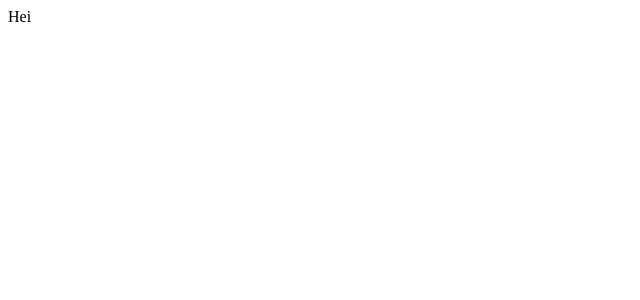
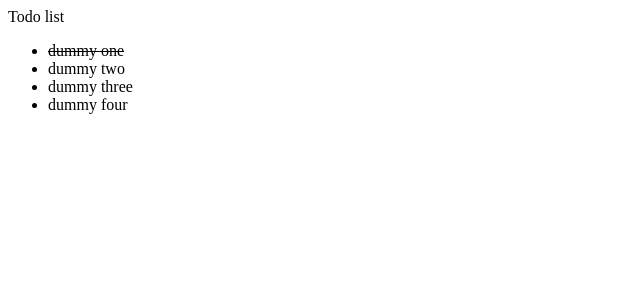
Before and after one commit to mfeiring/todo-redux, a React app: page / in a window 1280 px wide. Shown: the top 300 px of the page, without its empty margins (0-640 px from the left). Built offline with nearby package versions, Linux system fonts and the light colour scheme.

Commit message:
Add simple actions.js, reducer.js, todo-components

```diff
--- /dev/null
+++ b/src/App.jsx
@@ -0,0 +1,16 @@
+import React, { Component } from 'react';
+import Todo from './Todo';
+import TodoList from './TodoList';
+import { connect } from 'react-redux';
+
+class App extends Component {
+  render() {
+    return (
+      <div>Todo list
+        <TodoList />
+      </div>
+    );
+  }
+}
+
+export default connect(state => ({todos: state}))(App);
--- /dev/null
+++ b/src/Todo.jsx
@@ -0,0 +1,14 @@
+import React, { Component } from 'react';
+
+class Todo extends Component {
+  render() {
+    const { todo } = this.props;
+    if(todo.isDone) {
+      return <strike>{todo.text}</strike>;
+    } else {
+      return <span>{todo.text}</span>;
+    }
+  }
+}
+
+export default Todo;
--- /dev/null
+++ b/src/TodoList.jsx
@@ -0,0 +1,21 @@
+import React, { Component } from 'react';
+import { connect } from 'react-redux';
+import Todo from './Todo';
+
+class TodoList extends Component {
+  render() {
+    const { todos } = this.props;
+    return (
+      <ul className="todo-list">
+        {todos.map(t => (
+          <li key={t.id}
+              className='todo-item'>
+            <Todo todo={t} />
+          </li>
+        ))}
+      </ul>
+    );
+  }
+}
+
+export default connect(state => ({todos: state}))(TodoList);
--- /dev/null
+++ b/src/actions.js
@@ -0,0 +1,6 @@
+export function addTodo(todo) {
+  return {
+    type: 'ADD_TODO',
+    todo: todo
+  }
+}
--- a/src/index.js
+++ b/src/index.js
@@ -1,4 +1,15 @@
 import React from 'react';
 import { render } from 'react-dom';
+import { createStore } from 'redux';
+import App from './App';
+import todoReducer from './reducer';
+import { Provider } from 'react-redux';
 
-render(<div>Hei</div>, document.getElementById('app'))
+const store = createStore(todoReducer);
+
+render(
+  <Provider store={store}>
+    <App />
+  </Provider>,
+  document.getElementById('app')
+)
--- /dev/null
+++ b/src/reducer.js
@@ -0,0 +1,12 @@
+const dummyTodos = [
+  { id: 0, isDone: true,  text: 'dummy one' },
+  { id: 1, isDone: false, text: 'dummy two' },
+  { id: 2, isDone: false, text: 'dummy three' },
+  { id: 3, isDone: false, text: 'dummy four' }
+];
+
+function todoReducer(state = dummyTodos, action) {
+  return state;
+}
+
+export default todoReducer;
--- a/webpack.config.js
+++ b/webpack.config.js
@@ -7,10 +7,13 @@ module.exports = {
     filename: 'bundle.js',
     publicPath: '/public/'
   },
+  resolve: {
+    extensions: ['', '.js', '.jsx']
+  },
   module: {
     loaders: [
       {
-        test: /\.js$/,
+        test: /\.jsx?$/,
         exclude: /node_modules/,
         loader: 'babel',
         query: { presets: ['es2015', 'react'] }
@@ -18,35 +21,3 @@ module.exports = {
     ]
   }
 }
-
-// var path = require('path');
-// var webpack = require('webpack');
-
-// module.exports = {
-//   devtool: 'cheap-module-eval-source-map',
-//   entry: [
-//     'webpack-hot-middleware/client',
-//     './src/index'
-//   ],
-//   output: {
-//     path: path.join(__dirname, 'public'),
-//     filename: 'bundle.js',
-//     publicPath: '/public/'
-//   },
-//   plugins: [
-//     new webpack.optimize.OccurenceOrderPlugin(),
-//     new webpack.HotModuleReplacementPlugin(),
-//     new webpack.NoErrorsPlugin()
-//   ],
-//   module: {
-//     loaders: [{
-//       test: /\.jsx?$/,
-//       loader: 'babel',
-//       exclude: /node_modules/,
-//       include: __dirname
-//     }]
-//   },
-//   resolve: {
-//     extensions: ['', '.js', '.jsx']
-//   }
-// };
```
